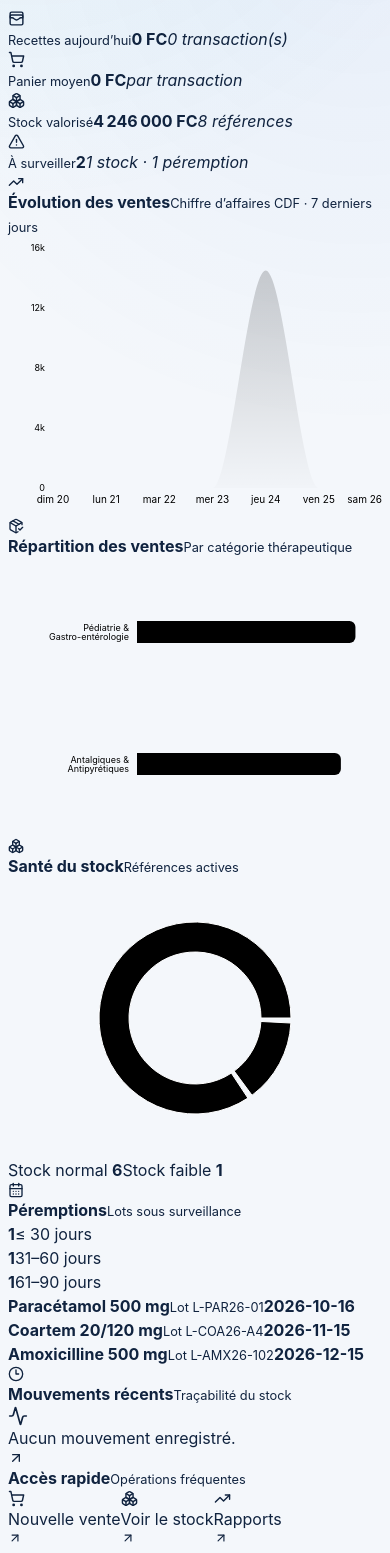
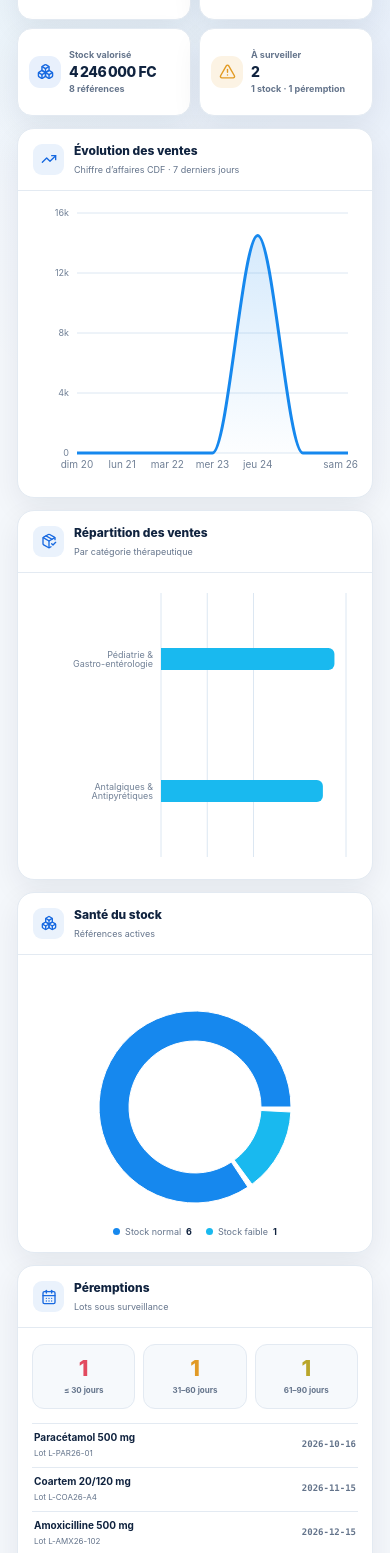
Before and after one commit to Bams17AlmA/Muelo-pharma, a React (Vite) app: page / in a window 390 px wide. Shown: the part 275-1828 px from the top of the page. Built offline with nearby package versions, Linux system fonts and the light colour scheme.

Commit message:
feat(ui): apply Muelo palette and dashboard visual system

```diff
--- a/src/index.css
+++ b/src/index.css
@@ -369,3 +369,444 @@ footer {
   .muelo-export-preview { padding:10px; }
   .muelo-paper { min-width:680px; padding:16px; }
 }
+
+
+/* ===== Muelo PHARM — identity + analytics dashboard ===== */
+:root {
+  --muelo-navy: #0b1930;
+  --muelo-blue: #0868e8;
+  --muelo-cyan: #19b9ef;
+  --muelo-teal: #22dfb2;
+  --muelo-chart-primary: #1688ee;
+  --muelo-chart-secondary: #19b9ef;
+  --muelo-chart-tertiary: #22cbb1;
+  --muelo-chart-quaternary: #7b8ff0;
+  --muelo-chart-grid: #dce7f2;
+  --muelo-chart-text: #718096;
+  --muelo-chart-surface: #ffffff;
+}
+
+.muelo-brand-logo {
+  display: block;
+  width: 156px;
+  height: 52px;
+  object-fit: contain;
+  object-position: left center;
+}
+
+.muelo-dashboard {
+  width: 100%;
+  max-width: 1440px;
+  margin: 0 auto;
+  padding: 28px 28px 64px;
+}
+
+.muelo-dashboard-hero {
+  min-height: 112px;
+  display: flex;
+  align-items: center;
+  justify-content: space-between;
+  gap: 28px;
+  margin-bottom: 20px;
+  padding: 22px 24px;
+  border: 1px solid color-mix(in srgb, var(--muelo-primary) 18%, var(--muelo-line));
+  border-radius: 20px;
+  background:
+    radial-gradient(circle at 80% 15%, color-mix(in srgb, var(--muelo-teal) 14%, transparent), transparent 24rem),
+    linear-gradient(135deg, var(--muelo-surface), color-mix(in srgb, var(--muelo-primary) 5%, var(--muelo-surface)));
+  box-shadow: var(--muelo-shadow);
+  overflow: hidden;
+}
+
+.muelo-dashboard-hero h1 {
+  margin: 5px 0 3px;
+  font-size: 27px;
+  line-height: 1.1;
+  letter-spacing: -.8px;
+  font-weight: 850;
+}
+
+.muelo-dashboard-hero p {
+  margin: 0;
+  color: var(--muelo-muted);
+  font-size: 11px;
+}
+
+.muelo-dashboard-logo {
+  width: 205px;
+  height: auto;
+  opacity: .95;
+}
+
+.muelo-dashboard-kpis {
+  display: grid;
+  grid-template-columns: repeat(4, minmax(0, 1fr));
+  gap: 11px;
+  margin-bottom: 12px;
+}
+
+.muelo-dashboard-kpi {
+  min-height: 98px;
+  display: flex;
+  align-items: center;
+  gap: 12px;
+  padding: 15px;
+  background: var(--muelo-surface);
+  border: 1px solid var(--muelo-line);
+  border-radius: 15px;
+  box-shadow: var(--muelo-shadow);
+}
+
+.muelo-dashboard-kpi-icon {
+  flex: 0 0 auto;
+  width: 38px;
+  height: 38px;
+  display: grid;
+  place-items: center;
+  color: var(--muelo-primary);
+  background: color-mix(in srgb, var(--muelo-primary) 10%, var(--muelo-surface));
+  border-radius: 11px;
+}
+
+.muelo-dashboard-kpi.warning .muelo-dashboard-kpi-icon {
+  color: #e29a22;
+  background: color-mix(in srgb, #e29a22 12%, var(--muelo-surface));
+}
+
+.muelo-dashboard-kpi small,
+.muelo-dashboard-kpi em {
+  display: block;
+  color: var(--muelo-muted);
+  font-size: 9px;
+  font-style: normal;
+  font-weight: 700;
+}
+
+.muelo-dashboard-kpi strong {
+  display: block;
+  margin: 3px 0 2px;
+  color: var(--muelo-ink);
+  font-size: 18px;
+  line-height: 1.05;
+  letter-spacing: -.4px;
+  font-weight: 850;
+}
+
+.muelo-chart-grid {
+  display: grid;
+  grid-template-columns: repeat(2, minmax(0, 1fr));
+  gap: 12px;
+}
+
+.muelo-chart-card {
+  min-width: 0;
+  background: var(--muelo-surface);
+  border: 1px solid var(--muelo-line);
+  border-radius: 17px;
+  box-shadow: var(--muelo-shadow);
+  overflow: hidden;
+}
+
+.muelo-chart-wide {
+  grid-column: span 2;
+}
+
+.muelo-chart-card > header {
+  min-height: 62px;
+  padding: 12px 15px;
+  display: flex;
+  align-items: center;
+  gap: 10px;
+  border-bottom: 1px solid var(--muelo-line);
+}
+
+.muelo-chart-card > header > div {
+  min-width: 0;
+}
+
+.muelo-chart-card > header strong,
+.muelo-chart-card > header small {
+  display: block;
+}
+
+.muelo-chart-card > header strong {
+  color: var(--muelo-ink);
+  font-size: 12px;
+  font-weight: 850;
+}
+
+.muelo-chart-card > header small {
+  margin-top: 3px;
+  color: var(--muelo-muted);
+  font-size: 9px;
+}
+
+.muelo-chart-card-icon {
+  width: 31px;
+  height: 31px;
+  flex: 0 0 auto;
+  display: grid;
+  place-items: center;
+  color: var(--muelo-primary);
+  background: color-mix(in srgb, var(--muelo-primary) 9%, var(--muelo-surface));
+  border-radius: 9px;
+}
+
+.muelo-chart-card-body {
+  padding: 12px 14px 14px;
+  min-height: 294px;
+}
+
+.muelo-chart-empty {
+  min-height: 250px;
+  display: flex;
+  flex-direction: column;
+  align-items: center;
+  justify-content: center;
+  gap: 8px;
+  color: var(--muelo-muted);
+  text-align: center;
+  font-size: 10px;
+}
+
+.muelo-chart-legend {
+  display: flex;
+  flex-wrap: wrap;
+  justify-content: center;
+  gap: 8px 14px;
+  margin-top: -22px;
+  position: relative;
+}
+
+.muelo-chart-legend span {
+  display: inline-flex;
+  align-items: center;
+  gap: 5px;
+  color: var(--muelo-muted);
+  font-size: 9px;
+}
+
+.muelo-chart-legend i {
+  width: 7px;
+  height: 7px;
+  border-radius: 50%;
+}
+
+.muelo-chart-legend b {
+  color: var(--muelo-ink);
+}
+
+.muelo-expiry-rings {
+  display: grid;
+  grid-template-columns: repeat(3, 1fr);
+  gap: 8px;
+  margin: 4px 0 14px;
+}
+
+.muelo-expiry-metric {
+  padding: 12px 7px;
+  text-align: center;
+  border: 1px solid var(--muelo-line);
+  border-radius: 12px;
+  background: var(--muelo-surface-2);
+}
+
+.muelo-expiry-metric strong {
+  display: block;
+  font-size: 22px;
+  line-height: 1;
+  font-weight: 850;
+}
+
+.muelo-expiry-metric span {
+  display: block;
+  margin-top: 5px;
+  color: var(--muelo-muted);
+  font-size: 8px;
+  font-weight: 750;
+}
+
+.muelo-expiry-metric.critical strong { color: #e24a5f; }
+.muelo-expiry-metric.warning strong { color: #e19a26; }
+.muelo-expiry-metric.attention strong { color: #b9a62a; }
+
+.muelo-mini-list {
+  display: flex;
+  flex-direction: column;
+  gap: 2px;
+}
+
+.muelo-mini-list > div {
+  min-height: 39px;
+  display: flex;
+  align-items: center;
+  justify-content: space-between;
+  gap: 10px;
+  padding: 6px 2px;
+  border-top: 1px solid var(--muelo-line);
+}
+
+.muelo-mini-list span,
+.muelo-mini-list strong,
+.muelo-mini-list small {
+  display: block;
+}
+
+.muelo-mini-list strong {
+  color: var(--muelo-ink);
+  font-size: 10px;
+}
+
+.muelo-mini-list small {
+  margin-top: 2px;
+  color: var(--muelo-muted);
+  font-size: 8px;
+}
+
+.muelo-mini-list b {
+  color: var(--muelo-muted);
+  font-family: ui-monospace, SFMono-Regular, Menlo, monospace;
+  font-size: 9px;
+}
+
+.muelo-dashboard-bottom {
+  display: grid;
+  grid-template-columns: 1.5fr 1fr;
+  gap: 12px;
+  margin-top: 12px;
+}
+
+.muelo-activity-list {
+  display: flex;
+  flex-direction: column;
+}
+
+.muelo-activity-list > div {
+  min-height: 46px;
+  display: flex;
+  align-items: center;
+  gap: 10px;
+  border-bottom: 1px solid var(--muelo-line);
+}
+
+.muelo-activity-list > div:last-child { border-bottom: 0; }
+
+.muelo-activity-list > div > span:first-child {
+  width: 42px;
+  text-align: center;
+  font-family: ui-monospace, SFMono-Regular, Menlo, monospace;
+  font-size: 10px;
+  font-weight: 850;
+}
+
+.muelo-activity-list .in { color: #15ad8a; }
+.muelo-activity-list .out { color: var(--muelo-primary); }
+
+.muelo-activity-copy {
+  flex: 1;
+  min-width: 0;
+}
+
+.muelo-activity-copy strong,
+.muelo-activity-copy small {
+  display: block;
+}
+
+.muelo-activity-copy strong {
+  overflow: hidden;
+  color: var(--muelo-ink);
+  font-size: 10px;
+  text-overflow: ellipsis;
+  white-space: nowrap;
+}
+
+.muelo-activity-copy small {
+  margin-top: 2px;
+  color: var(--muelo-muted);
+  font-size: 8px;
+}
+
+.muelo-activity-time {
+  color: var(--muelo-muted);
+  font-size: 8px;
+}
+
+.muelo-quick-actions {
+  display: grid;
+  gap: 7px;
+}
+
+.muelo-quick-actions button {
+  min-height: 50px;
+  display: flex;
+  align-items: center;
+  gap: 10px;
+  padding: 0 12px;
+  border: 1px solid var(--muelo-line);
+  border-radius: 11px;
+  background: var(--muelo-surface-2);
+  color: var(--muelo-ink);
+  cursor: pointer;
+  text-align: left;
+}
+
+.muelo-quick-actions button:hover {
+  border-color: color-mix(in srgb, var(--muelo-primary) 35%, var(--muelo-line));
+  background: color-mix(in srgb, var(--muelo-primary) 5%, var(--muelo-surface));
+}
+
+.muelo-quick-actions button span {
+  flex: 1;
+  font-size: 10px;
+  font-weight: 800;
+}
+
+.muelo-quick-actions button svg:first-child { color: var(--muelo-primary); }
+
+@media (prefers-color-scheme: dark) {
+  :root {
+    --muelo-navy: #071226;
+    --muelo-chart-primary: #42a3ff;
+    --muelo-chart-secondary: #22c8ef;
+    --muelo-chart-tertiary: #36e0b8;
+    --muelo-chart-quaternary: #9b9df5;
+    --muelo-chart-grid: #26364c;
+    --muelo-chart-text: #8796ab;
+    --muelo-chart-surface: #111a28;
+  }
+
+  .muelo-brand-logo { filter: brightness(0) invert(1) brightness(.92); }
+  .muelo-dashboard-hero {
+    border-color: #294564;
+    background:
+      radial-gradient(circle at 80% 15%, rgba(34,223,178,.09), transparent 24rem),
+      linear-gradient(135deg, #111a28, #10213a);
+  }
+  .muelo-dashboard-logo { filter: brightness(0) invert(1) brightness(.92); }
+  .muelo-dashboard-kpi,
+  .muelo-chart-card { background: var(--muelo-surface); }
+  .muelo-dashboard-kpi-icon,
+  .muelo-chart-card-icon { background: #142b48; }
+  .muelo-expiry-metric,
+  .muelo-quick-actions button { background: var(--muelo-surface-2); }
+}
+
+@media (max-width: 1024px) {
+  .muelo-dashboard-kpis { grid-template-columns: repeat(2, minmax(0, 1fr)); }
+  .muelo-brand-logo { width: 135px; }
+}
+
+@media (max-width: 760px) {
+  .muelo-brand-logo { width: 115px; height: 42px; }
+  .muelo-dashboard { padding: 14px 9px 40px; }
+  .muelo-dashboard-hero { min-height: 96px; padding: 17px; }
+  .muelo-dashboard-hero h1 { font-size: 22px; }
+  .muelo-dashboard-logo { display: none; }
+  .muelo-dashboard-kpis { grid-template-columns: 1fr 1fr; gap: 8px; }
+  .muelo-dashboard-kpi { min-height: 88px; padding: 11px; gap: 8px; }
+  .muelo-dashboard-kpi-icon { width: 32px; height: 32px; }
+  .muelo-dashboard-kpi strong { font-size: 14px; }
+  .muelo-chart-grid,
+  .muelo-dashboard-bottom { grid-template-columns: 1fr; }
+  .muelo-chart-wide { grid-column: span 1; }
+}
```
